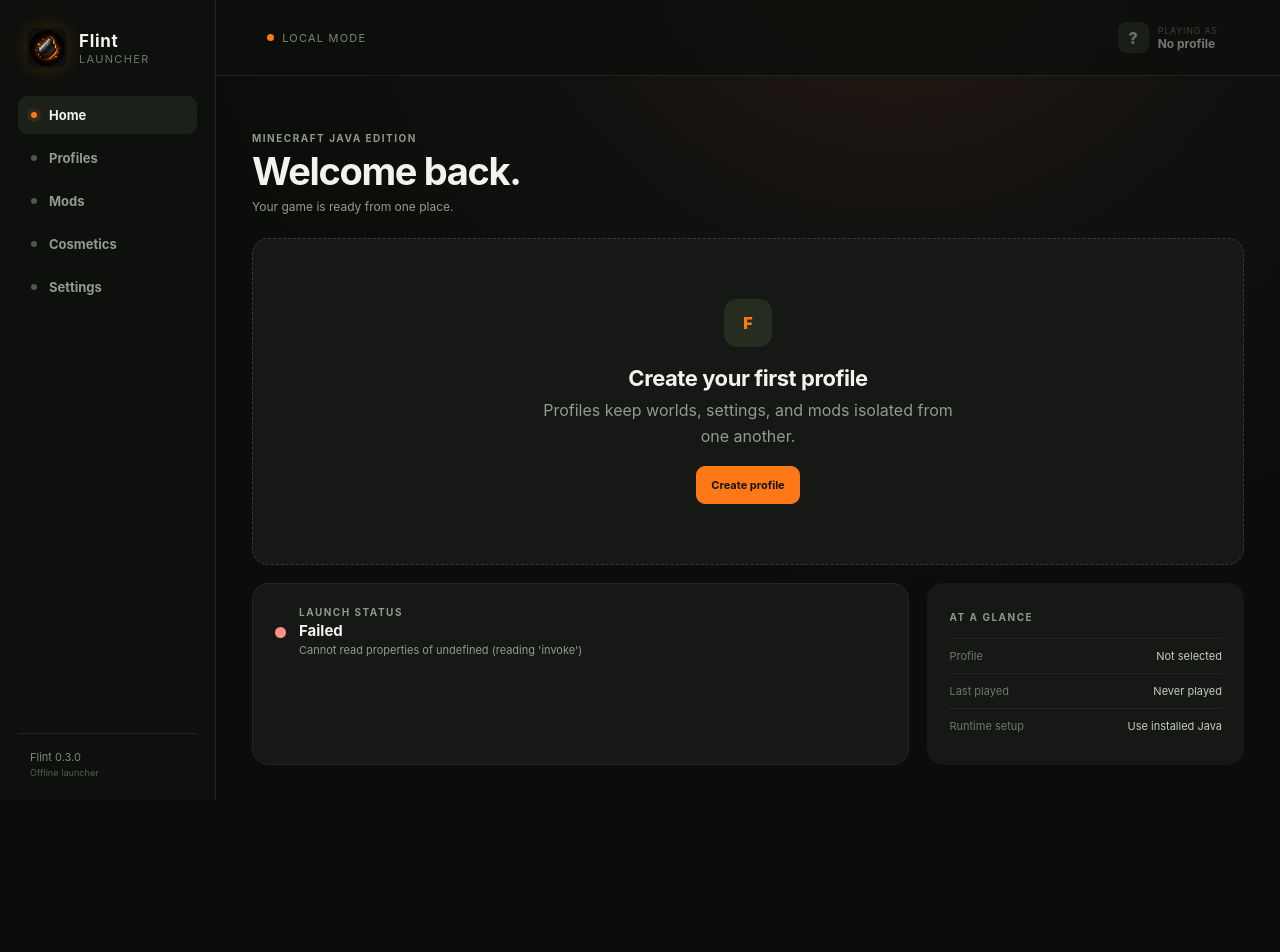
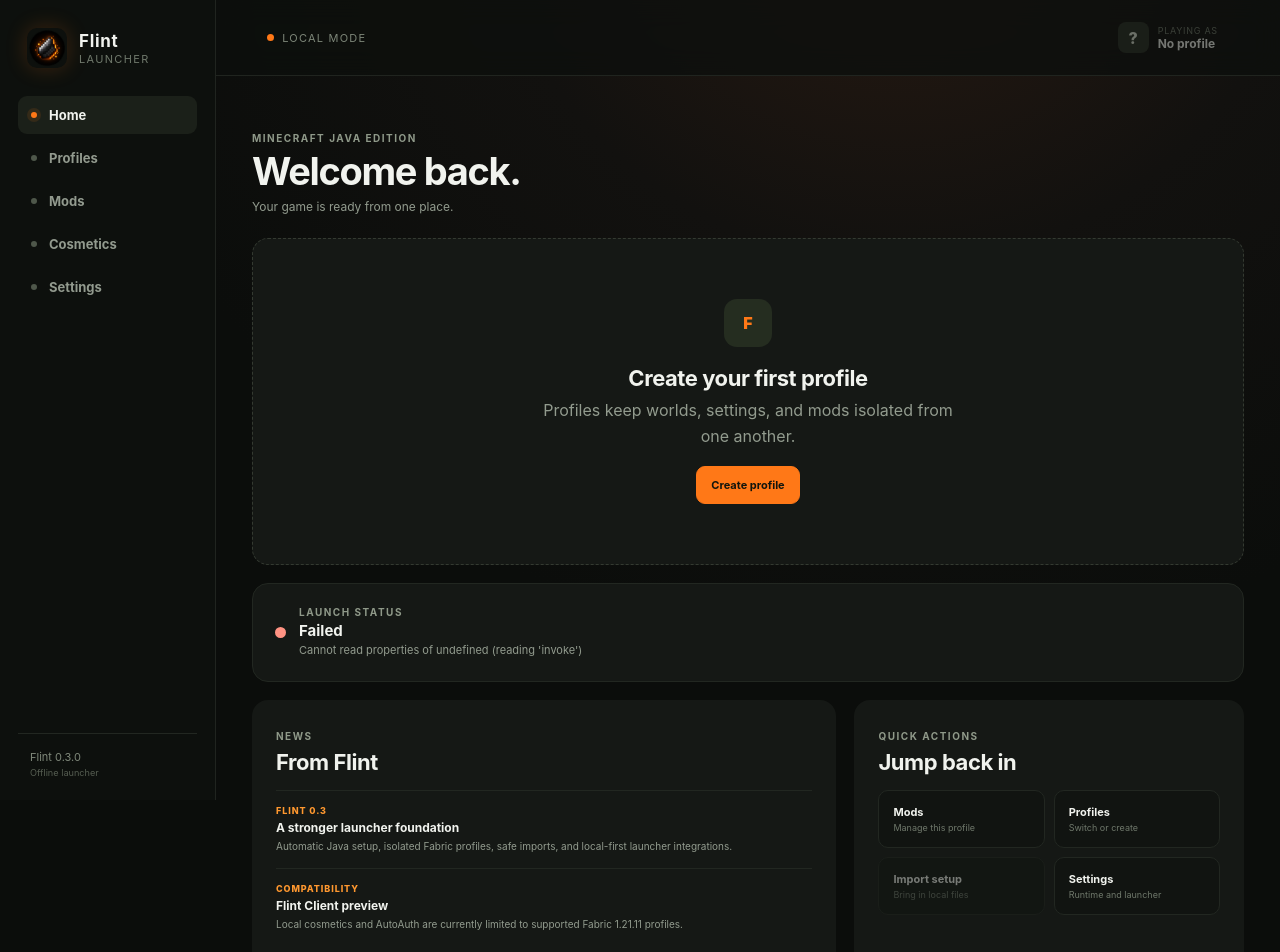
Before and after one commit to harshittpanday/Flint, a React (Vite) app: page / in a window 1280 px wide. Shown: the top 952 px of the page. Before the commit the page ends 829 px from the top, so only its background shows below. Built offline with nearby package versions, Linux system fonts and the light colour scheme.

Commit message:
feat: add data-driven animated launcher hero

```diff
--- a/src/App.tsx
+++ b/src/App.tsx
@@ -7,6 +7,7 @@
 import { ImportSetup } from "./components/ImportSetup";
 import { AutoAuthManager } from "./components/AutoAuthManager";
 import { StatusLog } from "./components/StatusLog";
+import { HeroMedia } from "./components/HeroMedia";
 import { artworkForVersion } from "./artwork";
 import flintLogo from "./assets/flint-logo-256.png";
 import type { FlintClientSupport, JavaInfo, LauncherSettings, LauncherStatus, MinecraftVersion, Profile, ProfileInput } from "./types";
@@ -50,6 +51,7 @@
   const selectedVersion = selected?.minecraftVersion;
   const currentPhase = status.at(-1)?.phase ?? "ready";
   const busy = busyPhases.has(currentPhase);
+  const showHomeStatus = currentPhase !== "ready";
   const artwork = artworkForVersion(selected?.minecraftVersion);
 
   useEffect(() => {
@@ -187,6 +189,13 @@
     setImporting(false);
   }
 
+  function openImport() {
+    if (!selected) return;
+    setView("profiles");
+    setEditing(false);
+    setImporting(true);
+  }
+
   return (
     <main className="app-shell">
       <aside className="sidebar">
@@ -226,7 +235,7 @@
               </div>
               {selected ? (
                 <section className="play-hero">
-                  <img className="hero-artwork" src={artwork.hero} alt={artwork.alt} style={{ objectPosition: artwork.position }} />
+                  <HeroMedia artwork={artwork} />
                   <div className="hero-copy">
                     <span className="eyebrow">Ready to launch</span>
                     <h2>Minecraft {selected.minecraftVersion}</h2>
@@ -255,14 +264,20 @@
                 </section>
               )}
               <div className="home-grid">
-                <StatusLog entries={status} />
-                <section className="quiet-panel">
-                  <span className="eyebrow">At a glance</span>
-                  <dl>
-                    <div><dt>Profile</dt><dd>{selected?.name ?? "Not selected"}</dd></div>
-                    <div><dt>Last played</dt><dd>{formatLastPlayed(selected?.lastPlayedAt)}</dd></div>
-                    <div><dt>Runtime setup</dt><dd>{settings?.automaticJavaManagement ? "Managed automatically" : "Use installed Java"}</dd></div>
-                  </dl>
+                {showHomeStatus && <div className="home-status"><StatusLog entries={status} /></div>}
+                <section className="home-section news-section">
+                  <div className="home-section-heading"><span className="eyebrow">News</span><h2>From Flint</h2></div>
+                  <article className="news-item"><span>Flint 0.3</span><strong>A stronger launcher foundation</strong><p>Automatic Java setup, isolated Fabric profiles, safe imports, and local-first launcher integrations.</p></article>
+                  <article className="news-item"><span>Compatibility</span><strong>Flint Client preview</strong><p>Local cosmetics and AutoAuth are currently limited to supported Fabric 1.21.11 profiles.</p></article>
+                </section>
+                <section className="home-section quick-section">
+                  <div className="home-section-heading"><span className="eyebrow">Quick actions</span><h2>Jump back in</h2></div>
+                  <div className="quick-actions">
+                    <button onClick={() => selectView("mods")}><span>Mods</span><small>Manage this profile</small></button>
+                    <button onClick={() => selectView("profiles")}><span>Profiles</span><small>Switch or create</small></button>
+                    <button onClick={openImport} disabled={!selected}><span>Import setup</span><small>Bring in local files</small></button>
+                    <button onClick={() => selectView("settings")}><span>Settings</span><small>Runtime and launcher</small></button>
+                  </div>
                 </section>
               </div>
             </div>
--- a/src/artwork.ts
+++ b/src/artwork.ts
@@ -1,13 +1,14 @@
 import defaultHero from "./assets/flint-hero-720.jpg";
 
 export interface ReleaseArtwork {
-  hero: string;
+  image: string;
+  video?: string;
   alt: string;
   position: string;
 }
 
 export const DEFAULT_ARTWORK: ReleaseArtwork = {
-  hero: defaultHero,
+  image: defaultHero,
   alt: "Pixel-art Flint logo with a warm ember glow",
   position: "72% center",
 };
--- /dev/null
+++ b/src/components/HeroMedia.tsx
@@ -0,0 +1,43 @@
+import { useEffect, useRef, useState } from "react";
+import type { ReleaseArtwork } from "../artwork";
+
+export function HeroMedia({ artwork }: { artwork: ReleaseArtwork }) {
+  const video = useRef<HTMLVideoElement>(null);
+  const [failedVideo, setFailedVideo] = useState<string>();
+  const [reducedMotion, setReducedMotion] = useState(false);
+
+  useEffect(() => {
+    const query = window.matchMedia("(prefers-reduced-motion: reduce)");
+    const update = () => setReducedMotion(query.matches);
+    update();
+    query.addEventListener("change", update);
+    return () => query.removeEventListener("change", update);
+  }, []);
+
+  useEffect(() => {
+    const syncPlayback = () => {
+      const element = video.current;
+      if (!element) return;
+      if (reducedMotion || document.hidden || !document.hasFocus()) {
+        element.pause();
+      } else {
+        void element.play().catch(() => setFailedVideo(artwork.video));
+      }
+    };
+    document.addEventListener("visibilitychange", syncPlayback);
+    window.addEventListener("focus", syncPlayback);
+    window.addEventListener("blur", syncPlayback);
+    syncPlayback();
+    return () => {
+      document.removeEventListener("visibilitychange", syncPlayback);
+      window.removeEventListener("focus", syncPlayback);
+      window.removeEventListener("blur", syncPlayback);
+    };
+  }, [artwork.video, reducedMotion]);
+
+  const useVideo = Boolean(artwork.video) && failedVideo !== artwork.video && !reducedMotion;
+  return <div className="hero-media" role="img" aria-label={artwork.alt}>
+    {useVideo ? <video ref={video} src={artwork.video} poster={artwork.image} muted autoPlay loop playsInline preload="metadata" onError={() => setFailedVideo(artwork.video)} style={{ objectPosition: artwork.position }} />
+      : <img src={artwork.image} alt="" style={{ objectPosition: artwork.position }} />}
+  </div>;
+}
--- a/src/styles.css
+++ b/src/styles.css
@@ -70,7 +70,8 @@
 .eyebrow { color: #8f9989; font-size: 10px; font-weight: 750; letter-spacing: .15em; text-transform: uppercase; }
 
 .play-hero { position: relative; min-height: 450px; overflow: hidden; display: flex; flex-direction: column; justify-content: flex-end; padding: clamp(28px, 4vw, 46px); border: 1px solid var(--line); border-radius: 22px; background: #080808; box-shadow: 0 24px 70px #0008; }
-.hero-artwork { position: absolute; inset: 0; width: 100%; height: 100%; object-fit: cover; opacity: .82; filter: saturate(.9) contrast(1.05); }
+.hero-media { position: absolute; inset: 0; overflow: hidden; }
+.hero-media img, .hero-media video { width: 100%; height: 100%; display: block; object-fit: cover; opacity: .82; filter: saturate(.9) contrast(1.05); }
 .play-hero::before { content: ""; position: absolute; z-index: 1; inset: 0; background: linear-gradient(90deg, #080908e8 0%, #090a09a8 48%, #090a0924 78%), linear-gradient(0deg, #090a09f2 0%, transparent 58%); pointer-events: none; }
 .play-hero::after { content: ""; position: absolute; z-index: 1; right: -90px; top: -120px; width: 340px; height: 340px; border: 70px solid #ff78170a; transform: rotate(24deg); pointer-events: none; }
 .hero-copy { position: relative; z-index: 2; }
@@ -89,7 +90,20 @@
 .play-button strong { font-size: 18px; text-transform: uppercase; letter-spacing: .08em; }
 .play-button small { max-width: 260px; overflow: hidden; text-overflow: ellipsis; white-space: nowrap; color: #313a27; font-size: 10px; }
 .play-icon { width: 34px; height: 34px; display: grid; place-items: center; border-radius: 9px; background: #17200f1f; }
-.home-grid { display: grid; grid-template-columns: minmax(0, 1.35fr) minmax(240px, .65fr); gap: 18px; margin-top: 18px; }
+.home-grid { display: grid; grid-template-columns: minmax(0, 1.2fr) minmax(250px, .8fr); gap: 18px; margin-top: 18px; }
+.home-status { grid-column: 1 / -1; }
+.home-section { min-width: 0; padding: 24px; border-radius: 16px; background: var(--surface); }
+.home-section-heading { margin-bottom: 15px; }
+.home-section-heading h2 { margin: 5px 0 0; }
+.news-item { display: grid; gap: 4px; padding: 14px 0; border-top: 1px solid var(--line-soft); }
+.news-item > span { color: var(--accent-strong); font-size: 9px; font-weight: 800; letter-spacing: .1em; text-transform: uppercase; }
+.news-item strong { font-size: 12px; }
+.news-item p { margin: 0; color: var(--muted); font-size: 10px; line-height: 1.55; }
+.quick-actions { display: grid; grid-template-columns: repeat(2, minmax(0, 1fr)); gap: 9px; }
+.quick-actions button { min-width: 0; display: grid; gap: 3px; padding: 14px; color: var(--text); border: 1px solid var(--line-soft); border-radius: 10px; background: var(--surface-soft); text-align: left; transition: transform .14s ease, border-color .14s ease, background .14s ease; }
+.quick-actions button:hover:not(:disabled) { border-color: #4e3a2b; background: #1c1814; transform: translateY(-1px); }
+.quick-actions span { font-size: 11px; font-weight: 750; }
+.quick-actions small { overflow: hidden; color: var(--quiet); font-size: 9px; text-overflow: ellipsis; white-space: nowrap; }
 .quiet-panel, .status-panel, .form-surface, .profile-detail, .mods-section, .settings-section, .empty-state { border-radius: 16px; background: var(--surface); }
 .quiet-panel { padding: 22px; }
 .quiet-panel dl { display: grid; gap: 0; margin: 13px 0 0; }
@@ -253,4 +267,6 @@
   .sidebar { padding-top: 20px; }
   .topbar { height: 64px; }
   .view-content { padding-top: 32px; }
+  .home-intro { margin-bottom: 15px; }
+  .play-hero { min-height: 360px; }
 }
```
Also changed, not shown: 1 other file (tests, documents, lock files or other folders).
